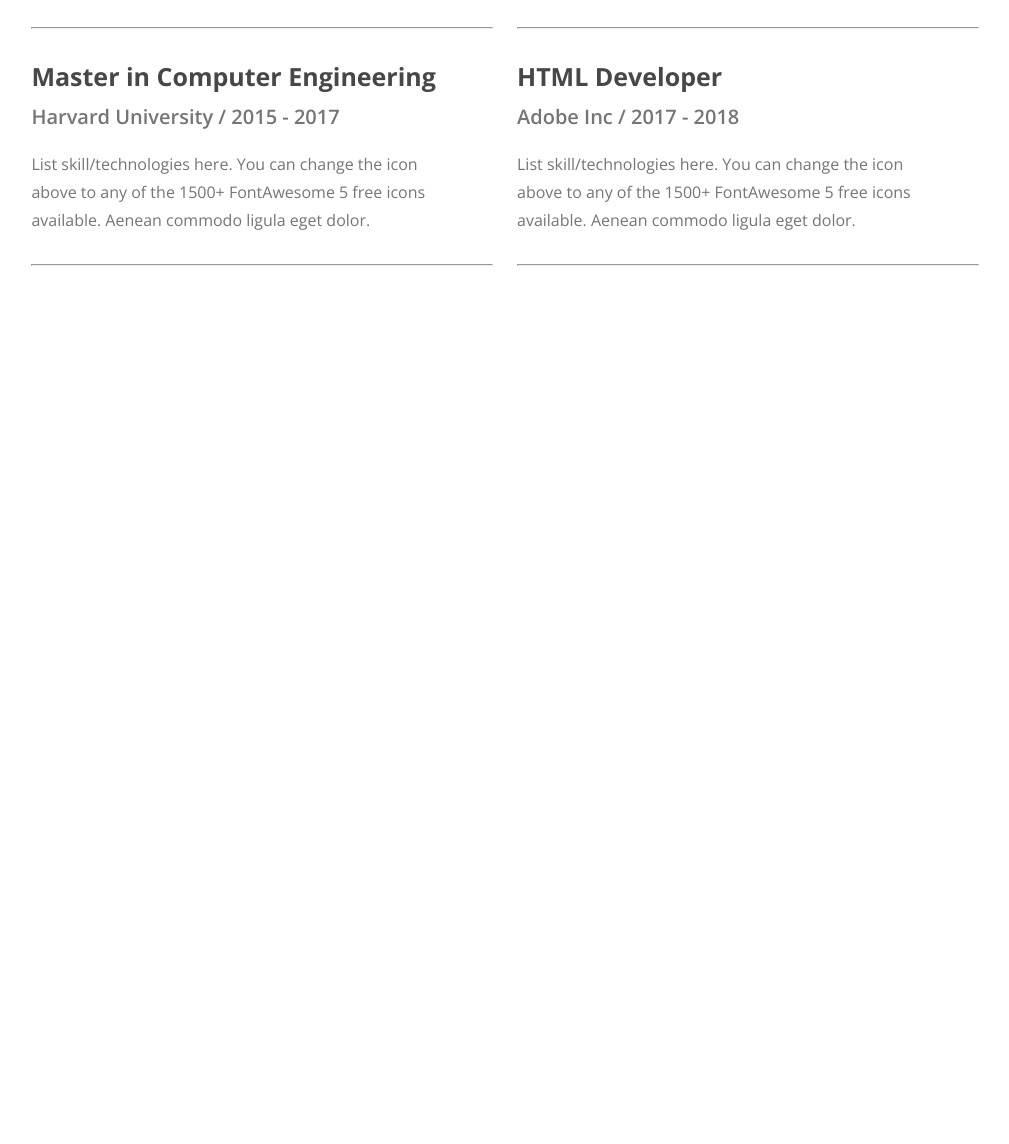
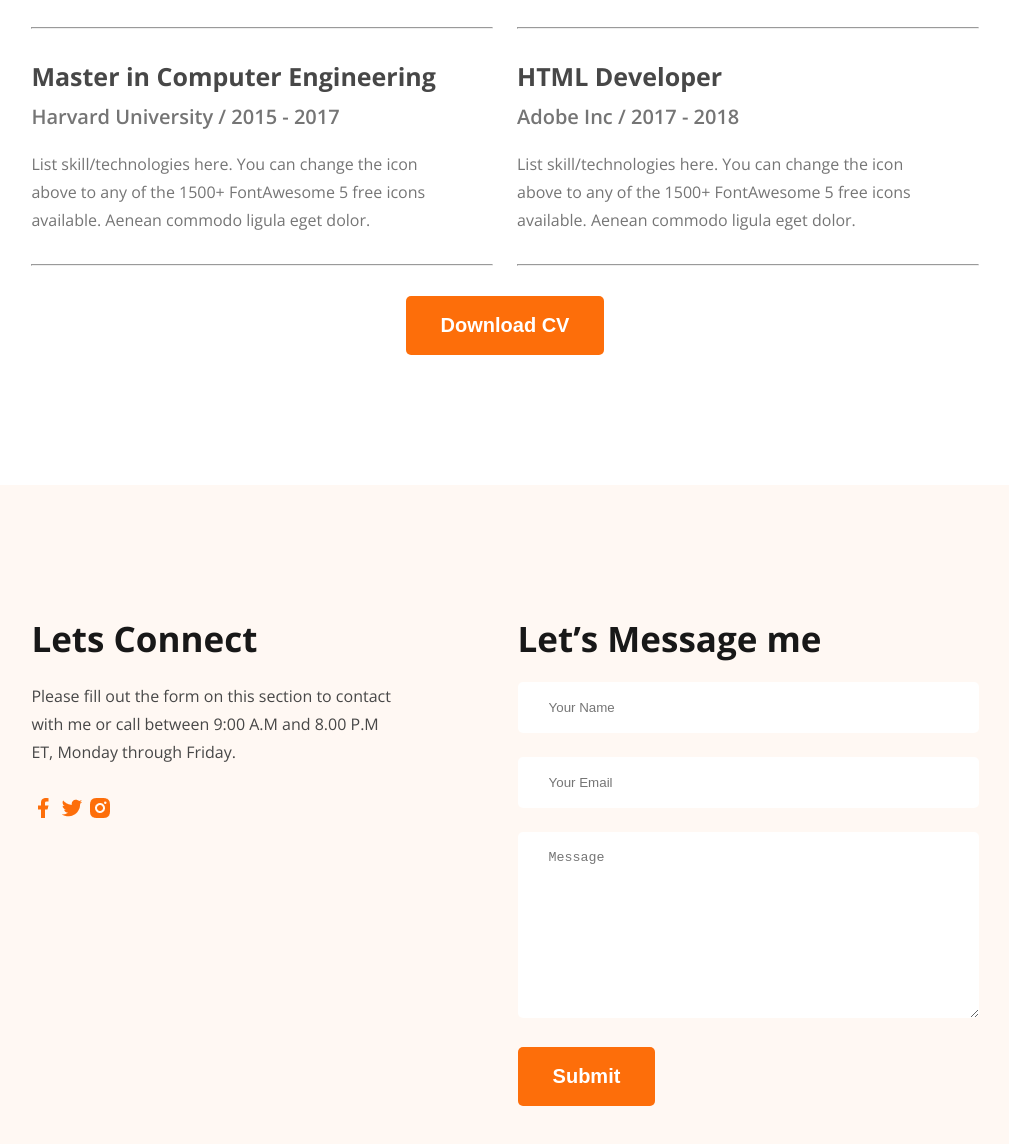
Before and after one commit to Shahnewaz0007/hero-dev-portfolio, a plain HTML site: page index.html in a window 1280 px wide. Shown: the part 3357-4501 px from the top of the page, without its empty margins (135-1144 px from the left). Before the commit the page ends 3653 px from the top, so only its background shows below. Drawn offline with nearby package versions, Linux system fonts and the light colour scheme.

Commit message:
footer section

```diff
--- a/index.html
+++ b/index.html
@@ -100,7 +100,9 @@
 
 
     <section id="resume">
-        <div class="section-heading">A summary of My Resume</div>
+        <div class="section-heading">A summary of My Resume
+
+        </div>
         <div class="resume-container">
             <div class="education">
                 <h2 class="section-title">My Education</h2>
@@ -158,6 +160,37 @@ to any of the 1500+ FontAwesome 5 free icons available. Aenean commodo ligula eg
 
         </div>
 
+       <div class="text-center">
+        <button class="btn">Download CV</button>
+
+       </div>
     </section>
+
+    <footer>
+        <section class="footer-container">
+            <div class="social">
+                <h2 >Lets Connect</h2>
+                <p>Please fill out the form on this section to contact with me or call between 9:00 A.M and 8.00 P.M ET, Monday through Friday.</p>
+                <div class="icons">
+                     <a href=""><img src="images/icons/facebook.png" alt=""></a>
+                     <a href=""><img src="images/icons/twitter.png" alt=""></a>
+                     <a href=""><img src="images/icons/insta.png" alt=""></a>
+                </div>
+            </div>
+            <form action="" class="form">
+                <h2>Let’s Message me</h2>
+                <div class="">
+                   <input type="text" name="" id="" placeholder="Your Name">
+                </div>
+                <div class="">
+                   <input type="text" name="" id="" placeholder="Your Email">
+                </div>
+                <div class="">
+                    <textarea rows="10" name="" id="" placeholder="Message"></textarea>
+                </div>
+                <input type="submit" value="Submit" class="btn">
+            </form>
+        </section>
+    </footer>
 </body>
 </html>
--- a/styles/portfolio.css
+++ b/styles/portfolio.css
@@ -4,6 +4,10 @@
     box-sizing: border-box;
 }
 /* shared style */
+.text-center{
+    text-align: center;
+}
+
 .open-sans{
   font-family: "Open Sans", sans-serif;
   font-optical-sizing: auto;
@@ -255,3 +259,48 @@ nav .menu a{
 .resume-container hr{
     margin: 30px 0;
 }
+
+footer{
+    margin-top: 130px;
+    background-color:#FFF8F3 ;
+    padding: 130px 0;
+}
+
+footer .footer-container{
+    width: 74%;
+    max-width: 1140px;
+    margin: 0 auto;
+    display: flex;
+    gap: 116px;
+}
+.footer-container .social{
+    max-width: 562px;
+}
+
+.footer-container h2{
+    color: #181818;
+    font-size: 35px;
+    margin-bottom: 20px;
+}
+
+.footer-container p{
+    color: #474747;
+    line-height: 28px;
+    font-size: 16px;
+    margin-bottom: 30px;
+}
+
+.footer-container icons a{
+    margin-right: 24px ;
+}
+
+
+.footer-container form input[type="text"] ,.footer-container form textarea
+{
+    width: 461px;
+    padding: 18px 31px;
+    margin-bottom: 24px;
+    border: none;
+    border-radius: 5px;
+    color: #757575;
+}
```
